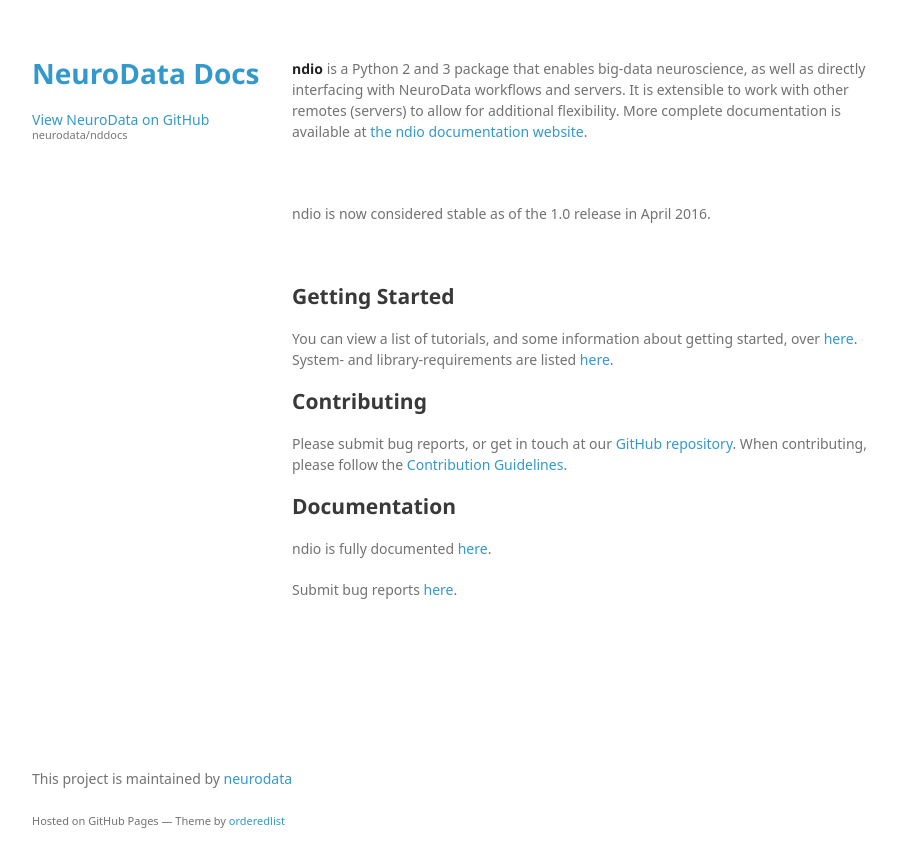
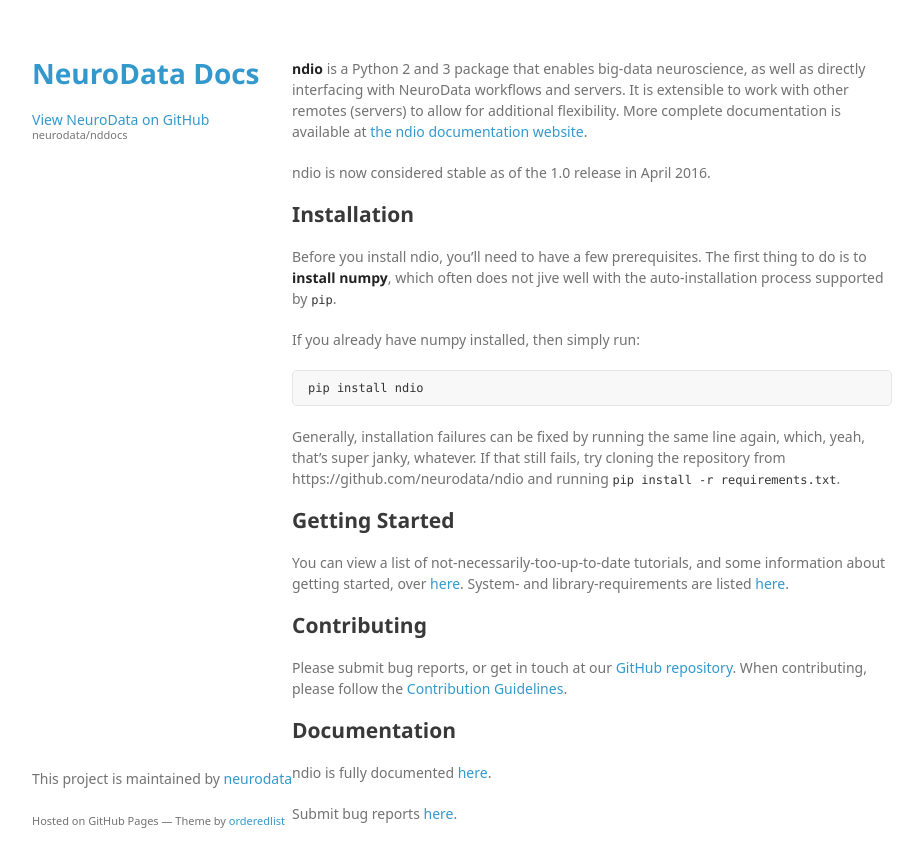
Before and after one commit to neurodata/nddocs-archive, a Jekyll site: the page built from ndio/index.md, in a window 1280 px wide. Shown: the top 867 px of the page, without its empty margins (178-1101 px from the left). Built offline with Jekyll 4.4.1, drawn with Linux system fonts in a browser that asks for light colours; some web fonts are replaced.

Commit message:
Update index.md

````diff
--- a/ndio/index.md
+++ b/ndio/index.md
@@ -9,16 +9,23 @@
 complete documentation is available at [the ndio documentation
 website](<http://docs.neurodata.io/ndio>).
 
-
-
 ndio is now considered stable as of the 1.0 release in April 2016.
 
+## Installation
 
+Before you install ndio, you'll need to have a few prerequisites. The first thing to do is to **install numpy**, which often does not jive well with the auto-installation process supported by `pip`.
 
-Getting Started
----------------
+If you already have numpy installed, then simply run:
 
-You can view a list of tutorials, and some information about getting started,
+```
+pip install ndio
+```
+
+Generally, installation failures can be fixed by running the same line again, which, yeah, that's super janky, whatever. If that still fails, try cloning the repository from https://github.com/neurodata/ndio and running `pip install -r requirements.txt`.
+
+## Getting Started
+
+You can view a list of not-necessarily-too-up-to-date tutorials, and some information about getting started,
 over [here](<http://docs.neurodata.io/nddocs/ndio/tutorials.html>). System- and
 library-requirements are listed
 [here](<http://docs.neurodata.io/nddocs/ndio/importing.html>).
````
